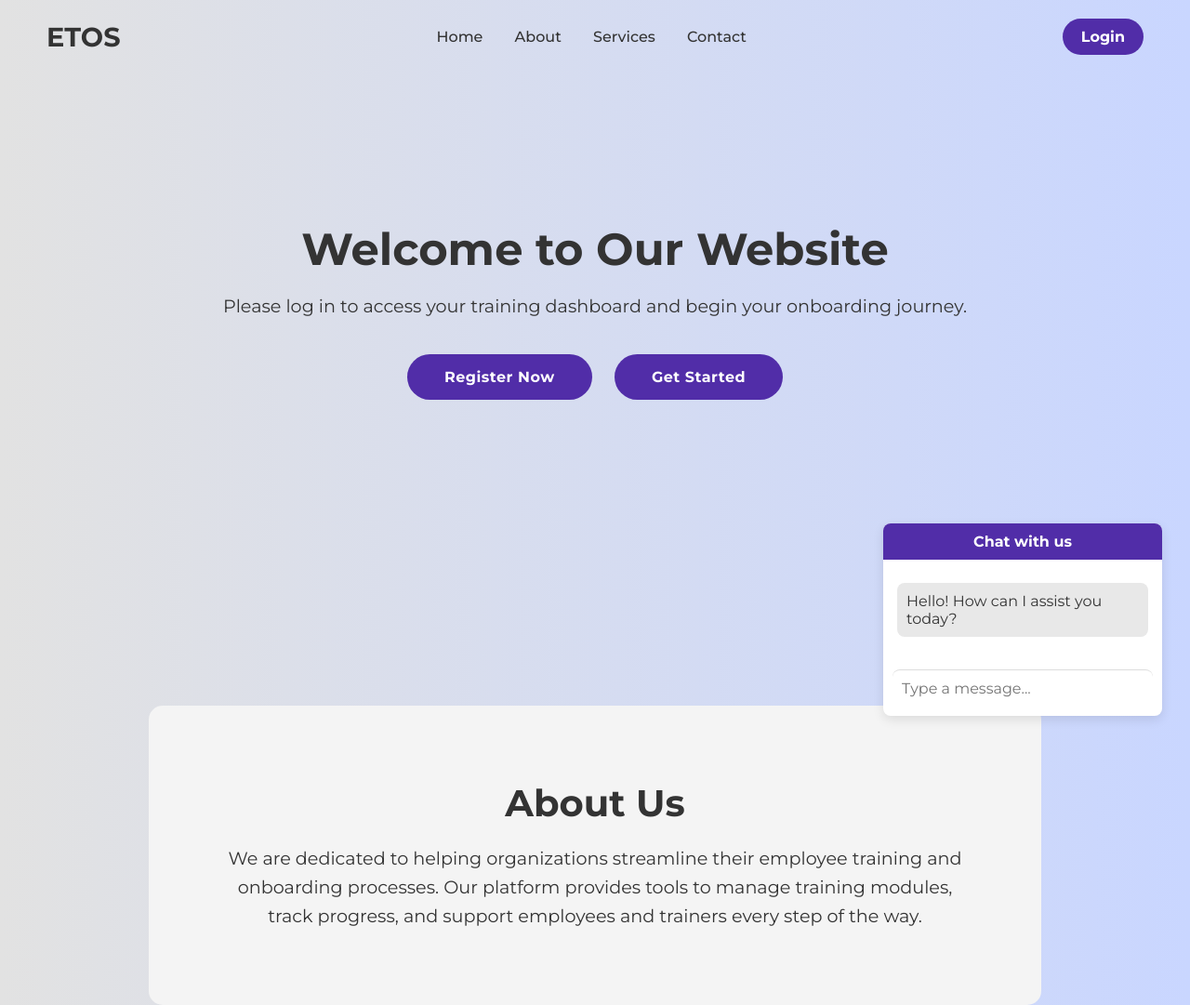
After one commit to CharanTeja-6825/turbo-giggle, a Django app: template templates/hr/Example.html in a window 1280 px wide. The commit adds this page. Shown: the whole page at 93% size. Run offline with Django 5.2, Linux system fonts and the light colour scheme; the template is opened without the code that fills it, so the values that code supplies are empty.

Commit message:
Changes in html

```diff
--- a/templates/employee/course_list_for_employee.html
+++ b/templates/employee/course_list_for_employee.html
@@ -98,6 +98,7 @@
         }
 
         .btn {
+
             padding: 8px 25px;
             background-color: #512da8;
             color: white;
@@ -128,7 +129,7 @@
         <div class="brand">ETOS</div>
         <div class="links">
             <a href="{% url 'home_redirect' %}">Home</a>
-            <a href="{% url 'employee_dashboard' %}">Dashboard</a>
+            <a href="{% url 'employee_dashboard' %}">My Courses</a>
         </div>
     </nav>
 
--- /dev/null
+++ b/templates/hr/Example.html
@@ -0,0 +1,303 @@
+<!DOCTYPE html>
+<html lang="en">
+<head>
+    <meta charset="UTF-8">
+    <meta name="viewport" content="width=device-width, initial-scale=1.0">
+    <title>ETOS</title>
+    <link rel="stylesheet" href="https://cdnjs.cloudflare.com/ajax/libs/font-awesome/6.4.2/css/all.min.css">
+
+    <!-- Google Font: Montserrat -->
+    <link href="https://fonts.googleapis.com/css2?family=Montserrat:wght@300;400;500;600;700&display=swap" rel="stylesheet">
+
+    <style>
+        /* General Reset */
+        * {
+            margin: 0;
+            padding: 0;
+            box-sizing: border-box;
+            font-family: 'Montserrat', sans-serif;
+        }
+
+        body {
+            background-color: #c9d6ff;
+            background: linear-gradient(to right, #e2e2e2, #c9d6ff);
+            height: 100vh;
+            display: flex;
+            justify-content: center;
+            align-items: center;
+            flex-direction: column;
+            text-align: center;
+        }
+
+        /* Navbar Styles */
+        .navbar {
+            width: 100%;
+            position: absolute;
+            top: 0;
+            padding: 20px 50px;
+            display: flex;
+            justify-content: space-between;
+            align-items: center;
+            background-color: transparent;
+            z-index: 1000;
+        }
+
+        .navbar .brand {
+            font-size: 1.8rem;
+            font-weight: bold;
+            color: #333;
+        }
+
+        .navbar .links a {
+            margin: 0 15px;
+            text-decoration: none;
+            color: #333;
+            font-size: 1rem;
+            font-weight: 500;
+        }
+
+        .navbar .links a:hover {
+            color: #512da8;
+        }
+
+        .navbar .login-btn {
+            padding: 10px 20px;
+            background-color: #512da8;
+            color: white;
+            border-radius: 20px;
+            border: none;
+            font-size: 1rem;
+            font-weight: bold;
+            cursor: pointer;
+            transition: background-color 0.3s ease, transform 0.3s ease;
+        }
+
+        .navbar .login-btn:hover {
+            background-color: #5c6bc0;
+            transform: translateY(-3px);
+        }
+
+        /* Hero Section */
+        .hero {
+            height: 100vh;
+            color: #333;
+            padding: 520px 0;
+            justify-content: center;
+            align-items: center;
+            text-align: center;
+        }
+
+        .hero h1 {
+            font-size: 3rem;
+            margin-bottom: 20px;
+        }
+
+        .hero p {
+            font-size: 1.2rem;
+            margin-bottom: 30px;
+        }
+
+        .hero .btn {
+            padding: 15px 40px;
+            background-color: #512da8;
+            color: white;
+            border-radius: 30px;
+            border: none;
+            font-size: 1rem;
+            font-weight: bold;
+            letter-spacing: 0.5px;
+            cursor: pointer;
+            margin: 10px;
+            transition: background-color 0.3s ease, transform 0.3s ease;
+        }
+
+        .hero .btn:hover {
+            background-color: #5c6bc0;
+            transform: translateY(-3px);
+        }
+
+        /* About Section */
+        .about {
+            padding: 80px 80px;
+            background-color: #f4f4f4;
+            color: #333;
+            text-align: center;
+            border-radius: 15px;
+        }
+
+        .about h2 {
+            font-size: 2.5rem;
+            margin-bottom: 20px;
+        }
+
+        .about p {
+            font-size: 1.2rem;
+            max-width: 800px;
+            margin: 0 auto;
+            line-height: 1.6;
+        }
+
+        /* Chatbot Styles */
+        .chatbox {
+            position: fixed;
+            bottom: 30px;
+            right: 30px;
+            width: 300px;
+            background-color: #fff;
+            border-radius: 8px;
+            box-shadow: 0 4px 12px rgba(0, 0, 0, 0.1);
+            overflow: hidden;
+            z-index: 999;
+        }
+
+        .chatbox-header {
+            background-color: #512da8;
+            color: #fff;
+            padding: 10px;
+            text-align: center;
+            font-weight: bold;
+        }
+
+        .chatbox-body {
+            padding: 15px;
+            max-height: 300px;
+            overflow-y: auto;
+        }
+
+        .chatbox-input {
+            padding: 10px;
+            width: 100%;
+            border: none;
+            border-top: 1px solid #ddd;
+            font-size: 1rem;
+            border-radius: 8px;
+        }
+
+        .chatbox-footer {
+            padding: 10px;
+            text-align: center;
+        }
+
+        .chatbot-message {
+            margin: 10px 0;
+            padding: 10px;
+            background-color: #f4f4f4;
+            border-radius: 8px;
+        }
+
+        .chatbot-message.user {
+            background-color: #512da8;
+            color: #fff;
+            text-align: right;
+        }
+
+        .chatbot-message.bot {
+            background-color: #e8e8e8;
+            color: #333;
+            text-align: left;
+        }
+
+        /* Responsive Design */
+        @media (max-width: 768px) {
+            .hero h1 {
+                font-size: 2.5rem;
+            }
+
+            .navbar .brand {
+                font-size: 1.5rem;
+            }
+
+            .navbar .links a {
+                font-size: 0.9rem;
+            }
+
+            .chatbox {
+                width: 250px;
+            }
+        }
+    </style>
+</head>
+<body>
+
+    <!-- Navbar -->
+    <nav class="navbar">
+        <div class="brand">ETOS</div>
+        <div class="links">
+            <a href="{% url 'homepage' %}">Home</a>
+            <a href="#about">About</a>
+            <a href="#services">Services</a>
+            <a href="#contact">Contact</a>
+        </div>
+        <form action="{% url 'login' %}" method="get">
+            <button type="submit" class="login-btn">Login</button>
+        </form>
+    </nav>
+
+    <!-- Hero Section -->
+    <section id="home" class="hero">
+        <h1>Welcome to Our Website</h1>
+        <p>Please log in to access your training dashboard and begin your onboarding journey.</p>
+        <form action="{% url 'login' %}" method="get">
+            <button type="submit" class="btn">Register Now</button>
+            <button type="submit" class="btn">Get Started</button>
+        </form>
+    </section>
+
+    <!-- About Section -->
+    <section id="about" class="about">
+        <h2>About Us</h2>
+        <p>We are dedicated to helping organizations streamline their employee training and onboarding processes. Our platform provides tools to manage training modules, track progress, and support employees and trainers every step of the way.</p>
+    </section>
+
+    <!-- Chatbot -->
+    <div class="chatbox">
+        <div class="chatbox-header">
+            Chat with us
+        </div>
+        <div class="chatbox-body" id="chatbox-body">
+            <div class="chatbot-message bot">Hello! How can I assist you today?</div>
+        </div>
+        <div class="chatbox-footer">
+            <input type="text" class="chatbox-input" id="chatbox-input" placeholder="Type a message..." onkeypress="sendMessage(event)">
+        </div>
+    </div>
+
+    <script>
+        function sendMessage(event) {
+            if (event.key === "Enter") {
+                const input = document.getElementById('chatbox-input');
+                const message = input.value.trim();
+                if (message) {
+                    appendMessage(message, 'user');
+                    input.value = '';
+                    setTimeout(() => {
+                        botResponse(message);
+                    }, 1000);
+                }
+            }
+        }
+
+        function appendMessage(message, sender) {
+            const chatboxBody = document.getElementById('chatbox-body');
+            const messageDiv = document.createElement('div');
+            messageDiv.classList.add('chatbot-message', sender);
+            messageDiv.textContent = message;
+            chatboxBody.appendChild(messageDiv);
+            chatboxBody.scrollTop = chatboxBody.scrollHeight;
+        }
+
+        function botResponse(userMessage) {
+            const responses = {
+                "hello": "Hi! How can I help you today?",
+                "register": "Please visit the registration page to get started.",
+                "courses": "We offer a variety of training courses for employees and trainers.",
+                "help": "Feel free to ask anything about our platform!"
+            };
+
+            const response = responses[userMessage.toLowerCase()] || "I'm sorry, I didn't understand that.";
+            appendMessage(response, 'bot');
+        }
+    </script>
+
+</body>
+</html>
```
Also changed, not shown: templates/employee/employee_dashboard.html (+148 -33 lines), templates/employee/employee_homepage.html (+8 -6 lines).
